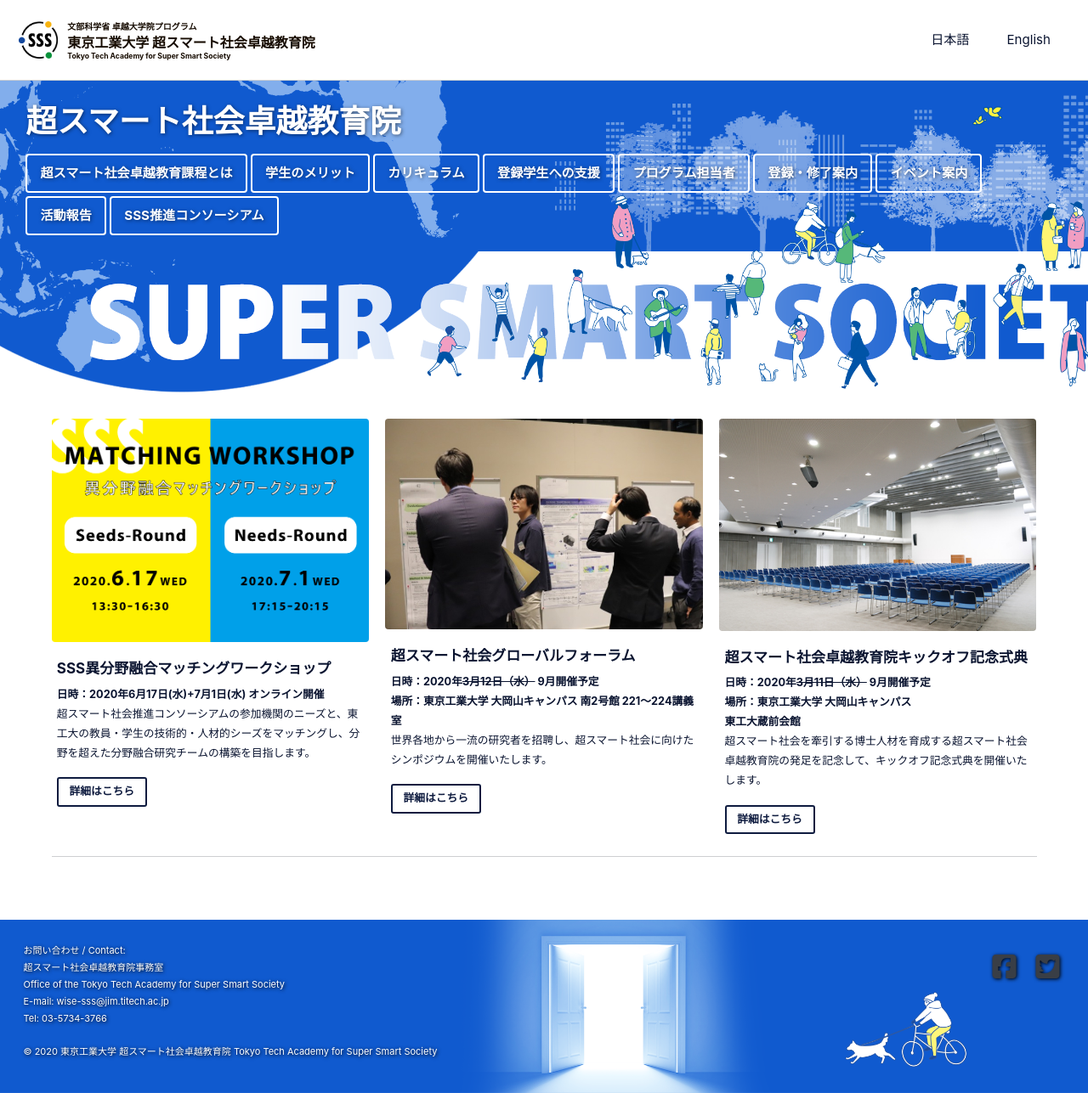
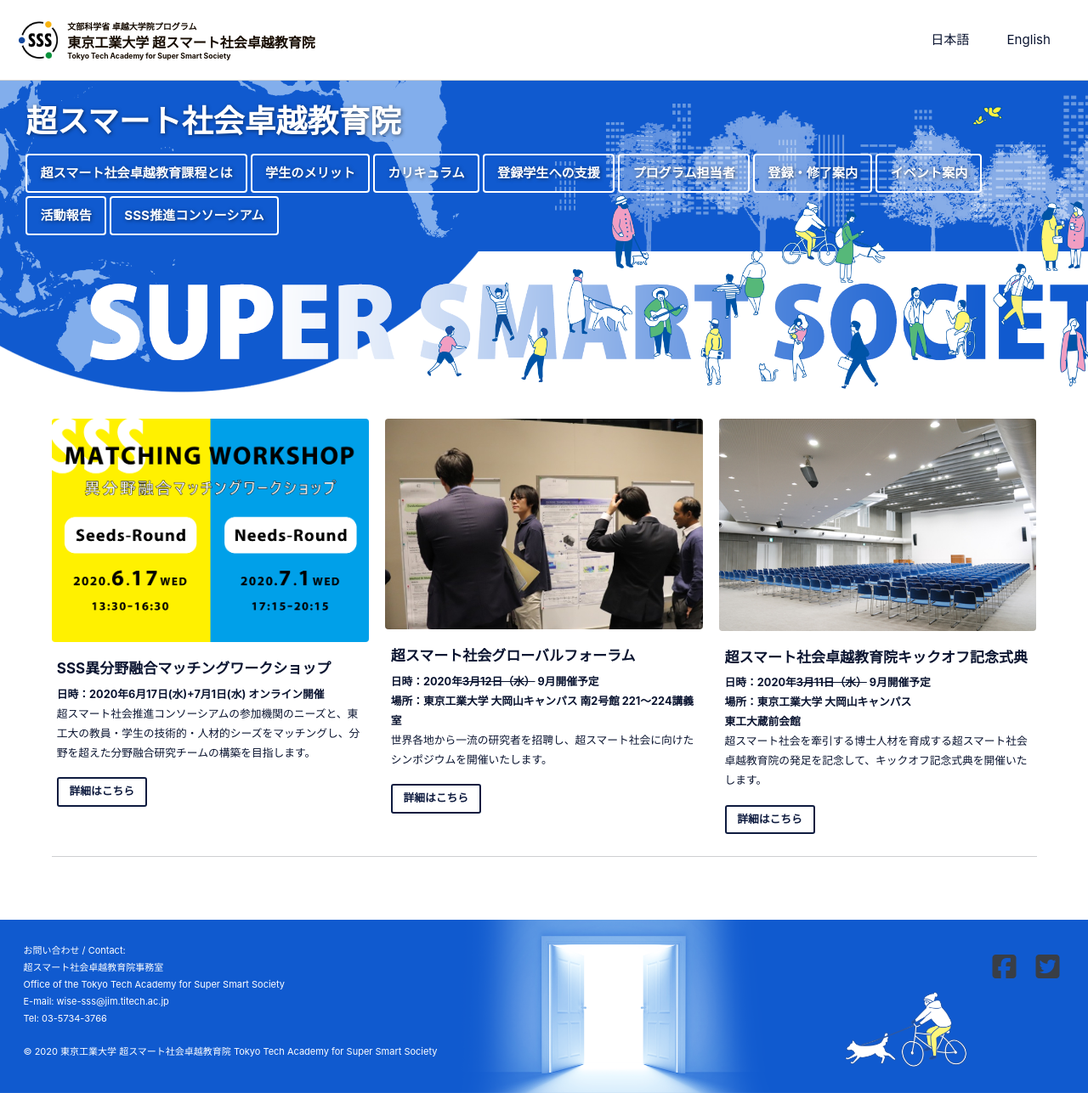
Before and after one commit to fl1d/w0ex.github.io, a Jekyll site: the page built from _pages/home.md, in a window 1280 px wide. Shown: the whole page at 85% size. Built offline with Jekyll 4.4.1, drawn with Linux system fonts in a browser that asks for light colours; cached includes are drawn as plain includes; nearby versions of some CDN libraries.

Commit message:
Update _footer.scss

```diff
--- a/_sass/minimal-mistakes/_footer.scss
+++ b/_sass/minimal-mistakes/_footer.scss
@@ -25,7 +25,7 @@
     margin-top: 1em;
     max-width: 100%;
     padding: 0 1em 1em;
-    text-shadow: 1px 1px 4px rgba(#000, 1.0);
+    text-shadow: 1px 1px 4px rgba(#000, 0);
 
     @include breakpoint($x-large) {
       max-width: $x-large;
```
